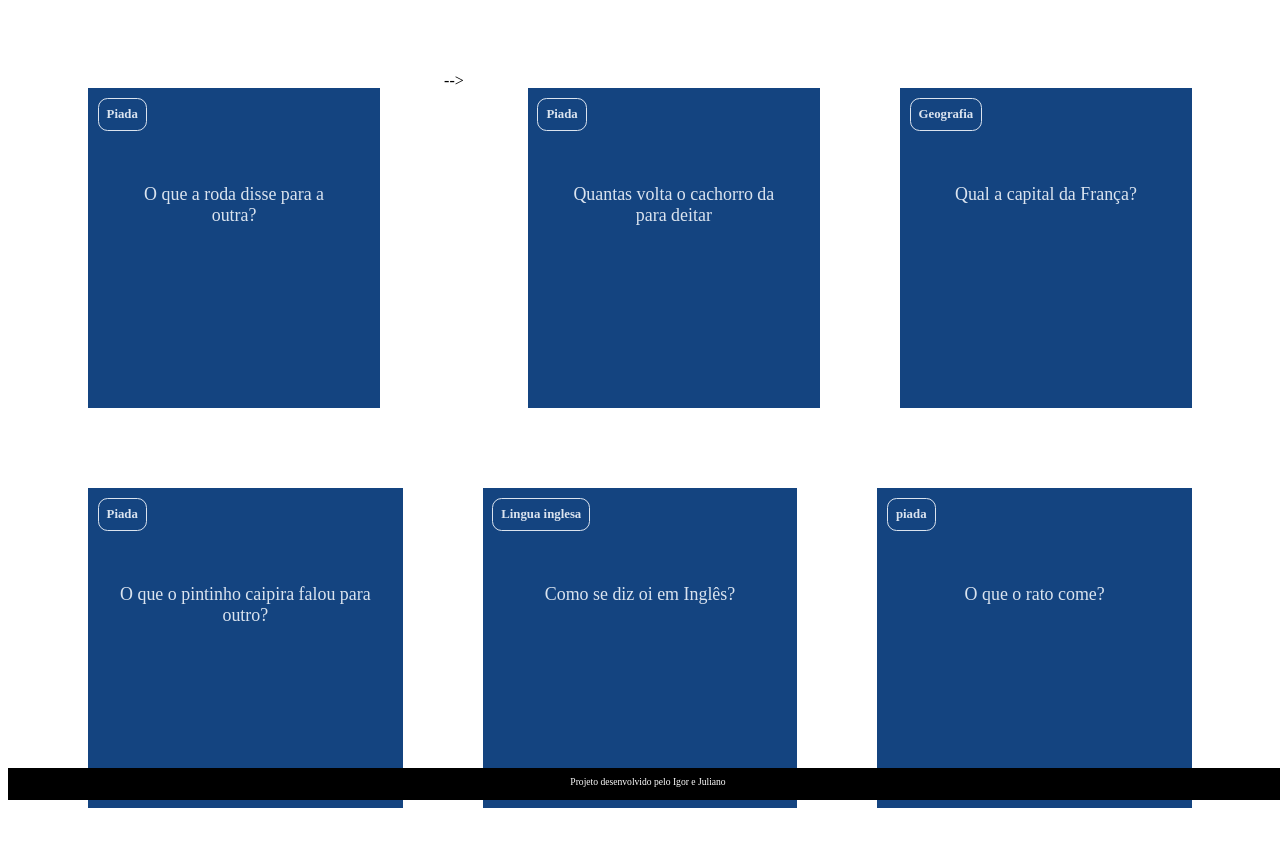
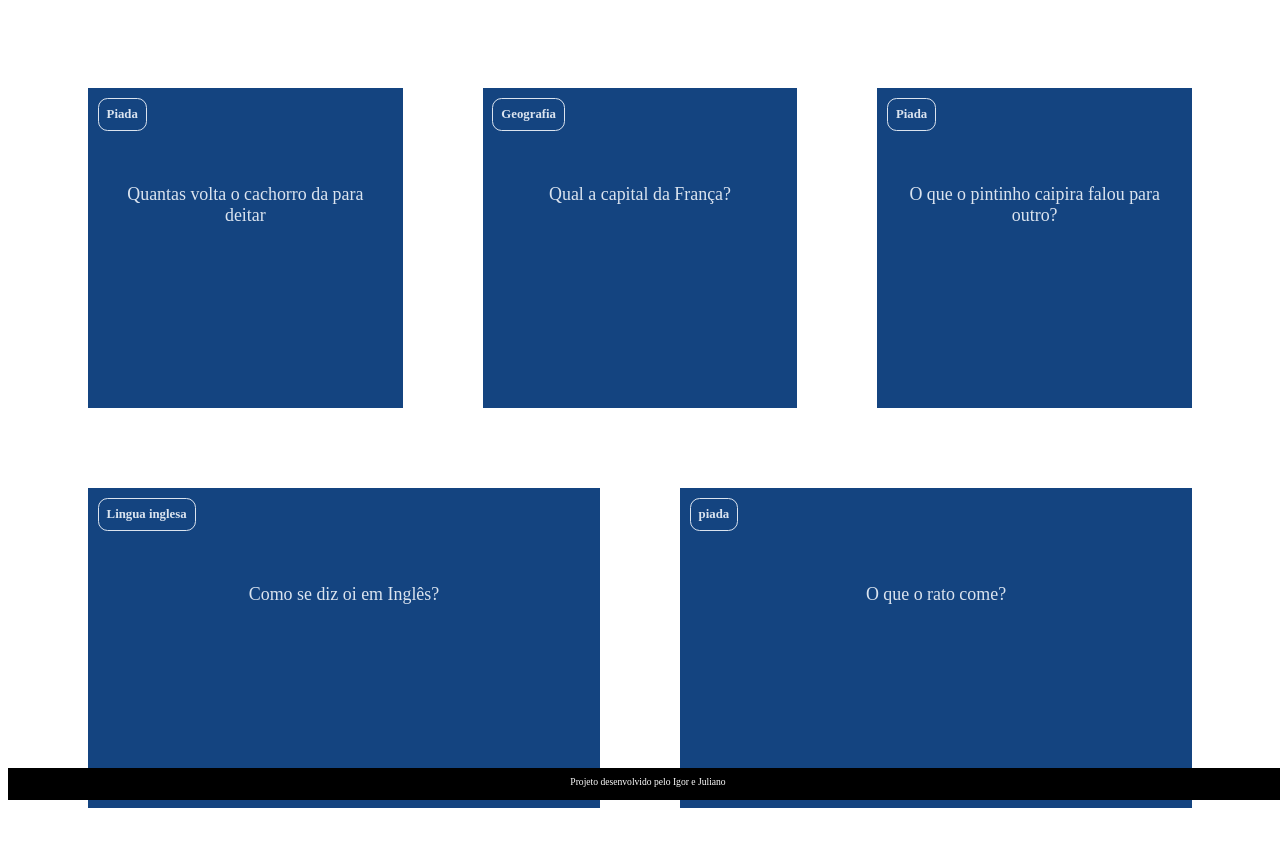
Before and after one commit to igorantunes24/flashcard, a plain HTML site: page index.html in a window 1280 px wide. Drawn offline with Linux system fonts and the light colour scheme.

Commit message:
Update index.html

```diff
--- a/index.html
+++ b/index.html
@@ -9,7 +9,7 @@
 <body>
     <main>
         <section id="container">
-            <article class="cartao">
+            <!-- <article class="cartao">
                 <div class="cartao__conteudo">
                     <h3>Piada</h3>
                     <div class="cartao__conteudo__pergunta">
```
